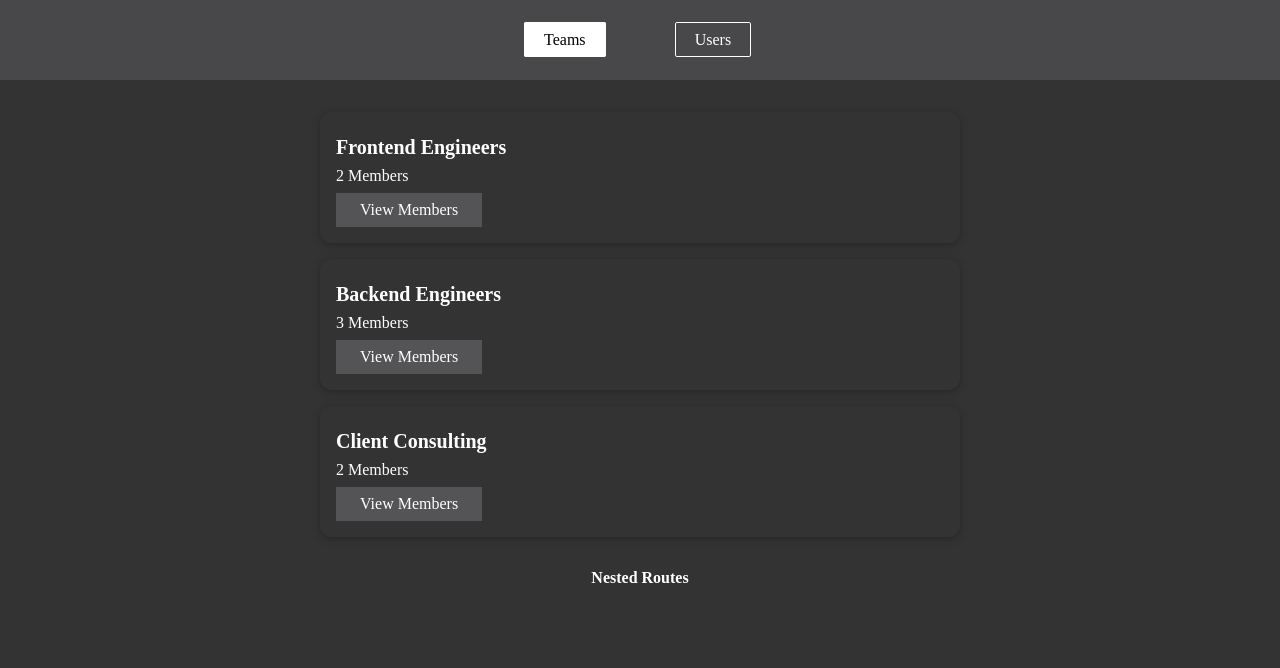
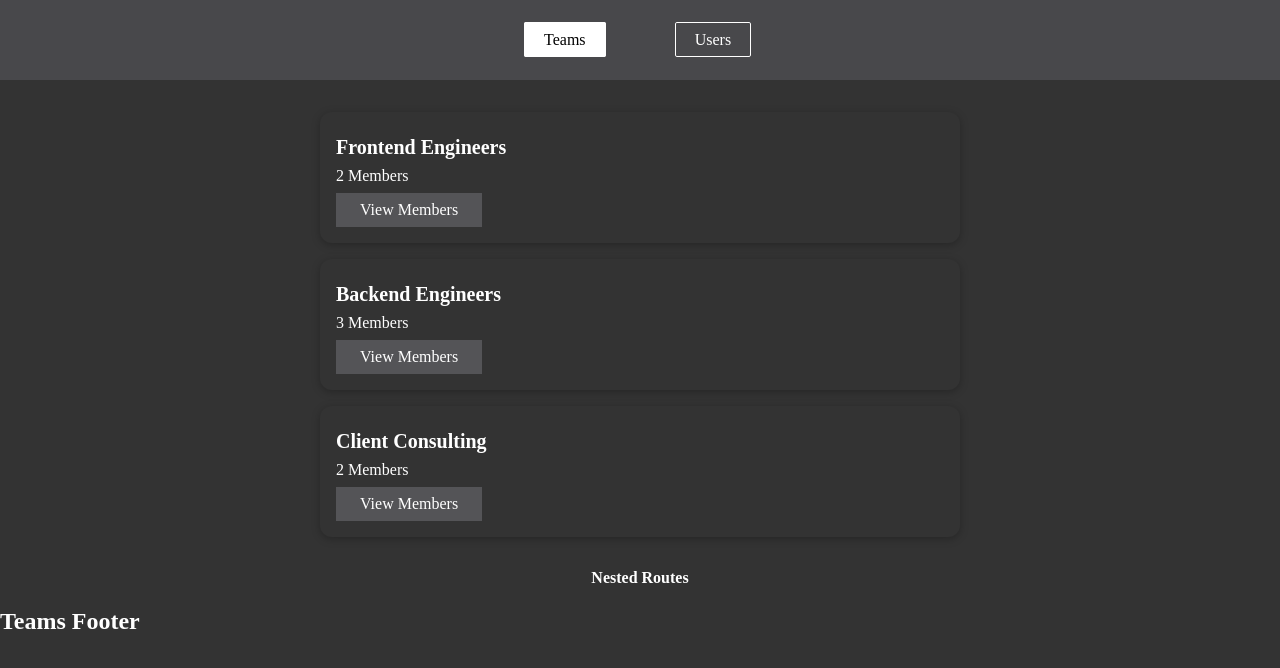
Before and after one commit to mk-tdev/Vue, a Vue app in the folder routing/: page /teams in a window 1280 px wide. Shown: the top 668 px of the page. Built offline with nearby package versions, Linux system fonts and the light colour scheme.

Commit message:
=multi-routerview

```diff
--- a/routing/src/App.vue
+++ b/routing/src/App.vue
@@ -3,6 +3,9 @@
   <main>
     <router-view></router-view>
   </main>
+  <footer>
+    <router-view name="footer"></router-view>
+  </footer>
 </template>
 
 <script>
--- /dev/null
+++ b/routing/src/components/teams/TeamsFooter.vue
@@ -0,0 +1,5 @@
+<template>
+  <div>
+    <h2>Teams Footer</h2>
+  </div>
+</template>
--- /dev/null
+++ b/routing/src/components/users/UsersFooter.vue
@@ -0,0 +1,5 @@
+<template>
+  <div>
+    <h2>Users Footer</h2>
+  </div>
+</template>
--- a/routing/src/main.js
+++ b/routing/src/main.js
@@ -7,8 +7,10 @@
 import BaseDialog from "./components/UI/BaseDialog.vue";
 
 import TeamsList from "./components/teams/TeamsList.vue";
+import TeamsFooter from "./components/teams/TeamsFooter.vue";
 import TeamMembers from "./components/teams/TeamMembers.vue";
 import UsersList from "./components/users/UsersList.vue";
+import UsersFooter from "./components/users/UsersFooter.vue";
 
 // https://next.router.vuejs.org/guide/#javascript
 
@@ -20,7 +22,10 @@
   {
     name: "teams",
     path: "/teams",
-    component: TeamsList,
+    components: {
+      default: TeamsList,
+      footer: TeamsFooter,
+    },
     children: [
       {
         name: "team-members",
@@ -39,7 +44,7 @@
   {
     name: "users",
     path: "/users",
-    component: UsersList,
+    components: { default: UsersList, footer: UsersFooter },
   },
   {
     path: "/:notFound(.*)",
```
